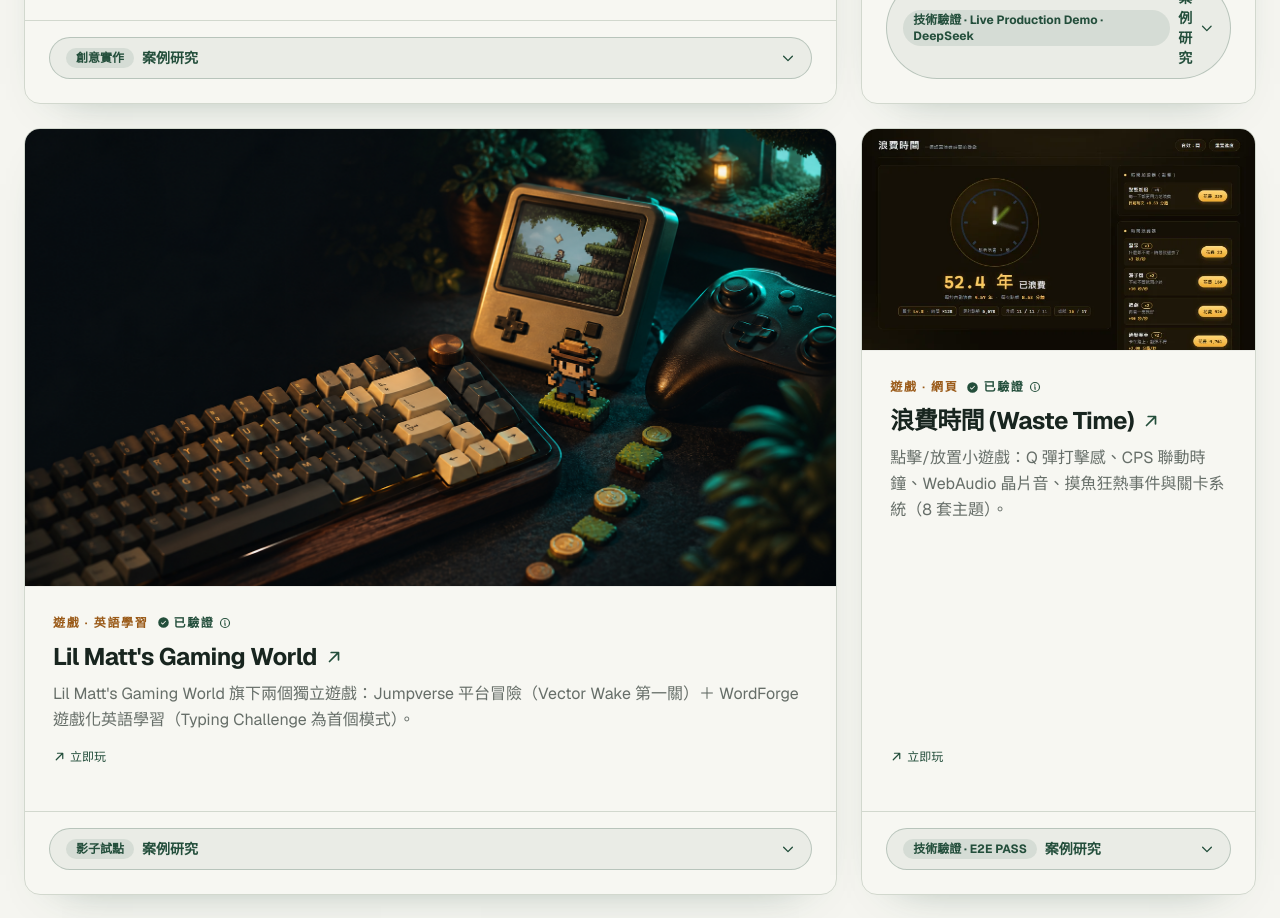
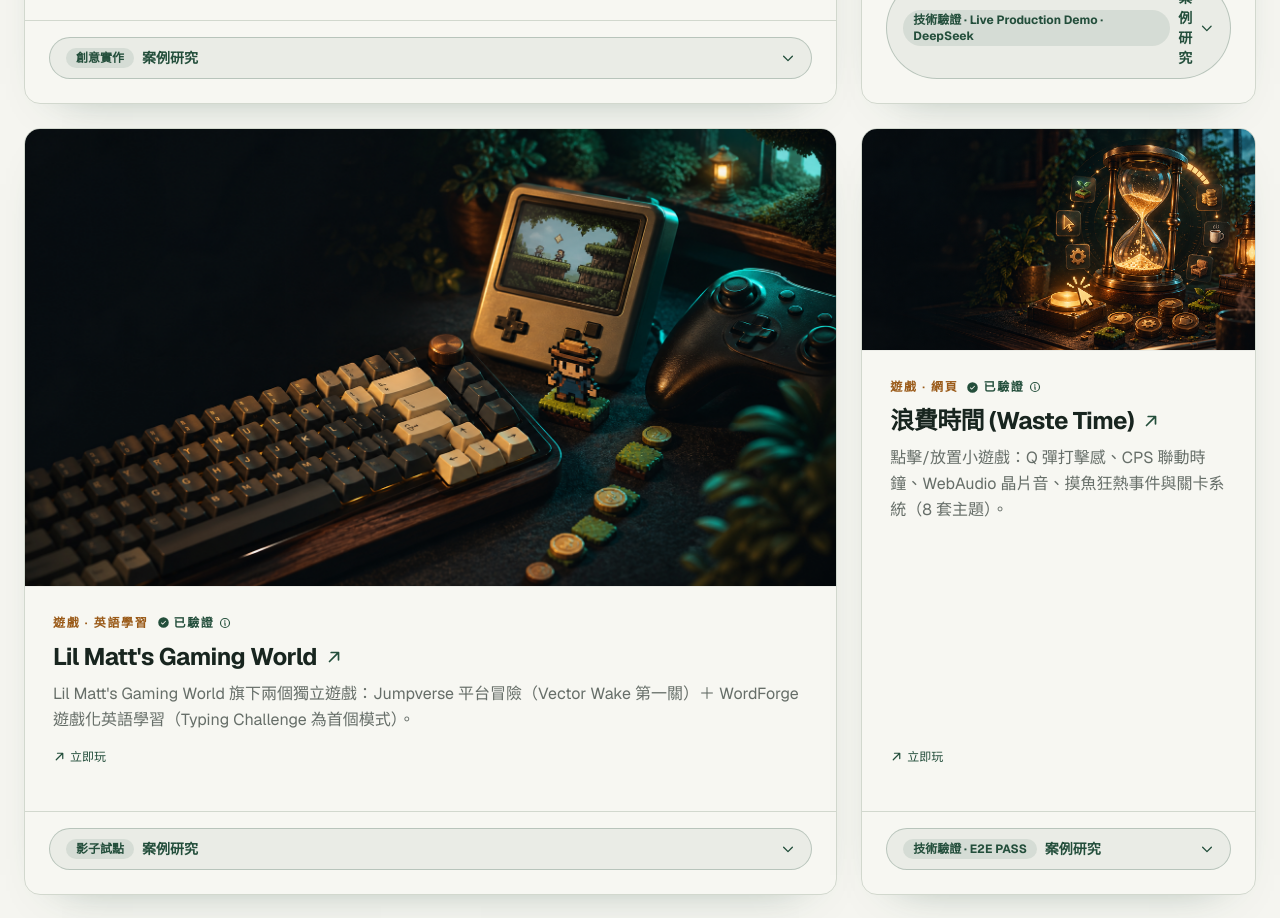
Before and after one commit to apchen1978/pauls-tradecraft, a React (Vite) app: page / in a window 1280 px wide. Shown: the part 9860-10778 px from the top of the page. Built offline with nearby package versions, Linux system fonts and the light colour scheme.

Commit message:
feat(works): refresh Waste Time cover

```diff
--- a/src/data/works.js
+++ b/src/data/works.js
@@ -290,8 +290,8 @@ export const works = [
     id: "wastetime",
     section: "labs",
     featuredRank: 4,
-    cover: "/images/cover-wastetime.webp",
-    imageAlt: { zh: "浪費時間 idle clicker 遊戲畫面", en: "Waste Time idle clicker game screen" },
+    cover: "/images/cover-wastetime-v2.png",
+    imageAlt: { zh: "浪費時間：以沙漏、點擊按鈕與升級代幣構成的遊戲封面", en: "Waste Time: a game cover with an hourglass, click button, and upgrade tokens" },
     span: "col-span-1",
     icon: "game",
     verified: true,
```
Also changed, not shown: public/images/cover-wastetime-v2.png (added).
